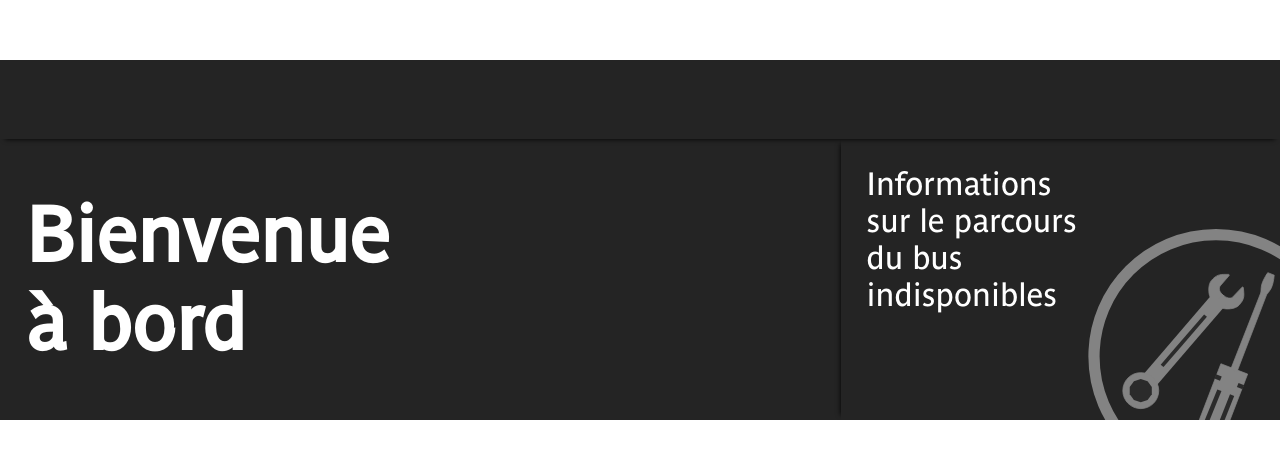
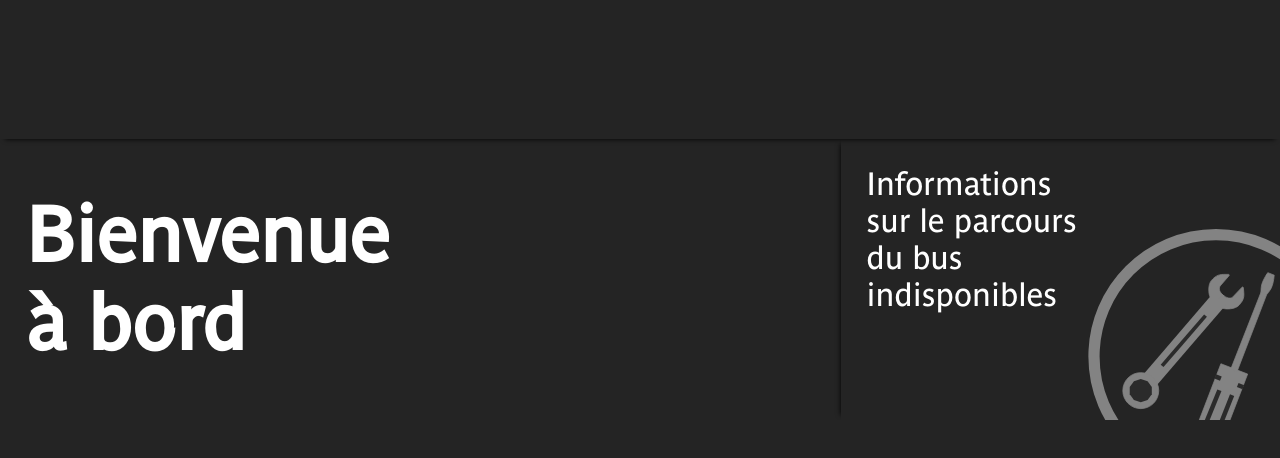
Before and after one commit to Leon-ED/lumiplan-ratp, a Vue app: page /screen/1/1 in a window 1280 px wide. Shown: the part 160-618 px from the top of the page. Built offline with nearby package versions, Linux system fonts and the light colour scheme; no server answers.

Commit message:
bg color

```diff
--- a/src/pages/Screen.vue
+++ b/src/pages/Screen.vue
@@ -10,3 +10,8 @@ import FitBox from '../components/FitBox.vue';
     </FitBox>
   </div>
 </template>
+<style scoped lang="css">
+.content {
+ background-color: #242424;
+}
+</style>
```
